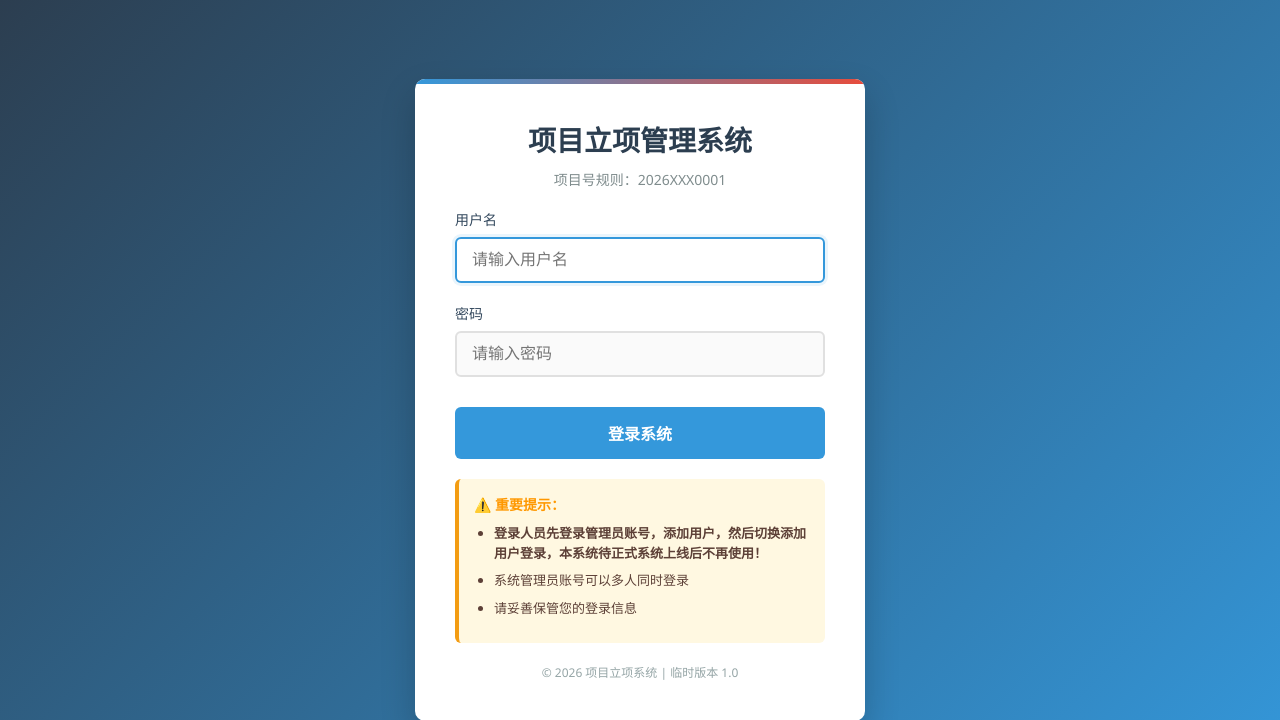
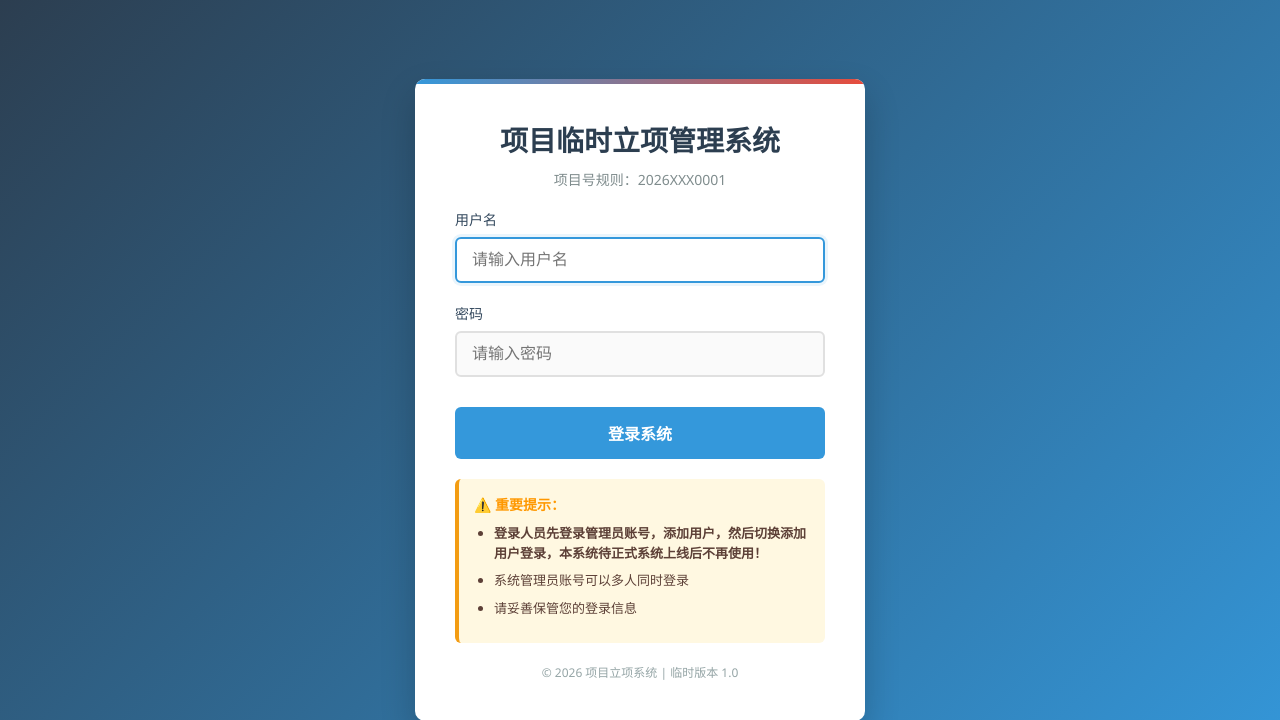
Before and after one commit to yumiazusa/Flask, a Flask app: page / in a window 1280 px wide. Shown: the top 720 px of the page. Run offline with Flask 3, Linux system fonts and the light colour scheme; parts of the project's set-up code (start-up, migrations or seed data) failed here and were passed over.

Commit message:
lvfenzhilaile

```diff
--- a/templates/login.html
+++ b/templates/login.html
@@ -195,7 +195,7 @@
 <body>
     <div class="login-container">
         <div class="login-header">
-            <h1>项目立项管理系统</h1>
+            <h1>项目临时立项管理系统</h1>
             <p>项目号规则：2026XXX0001</p>
         </div>
 
```
